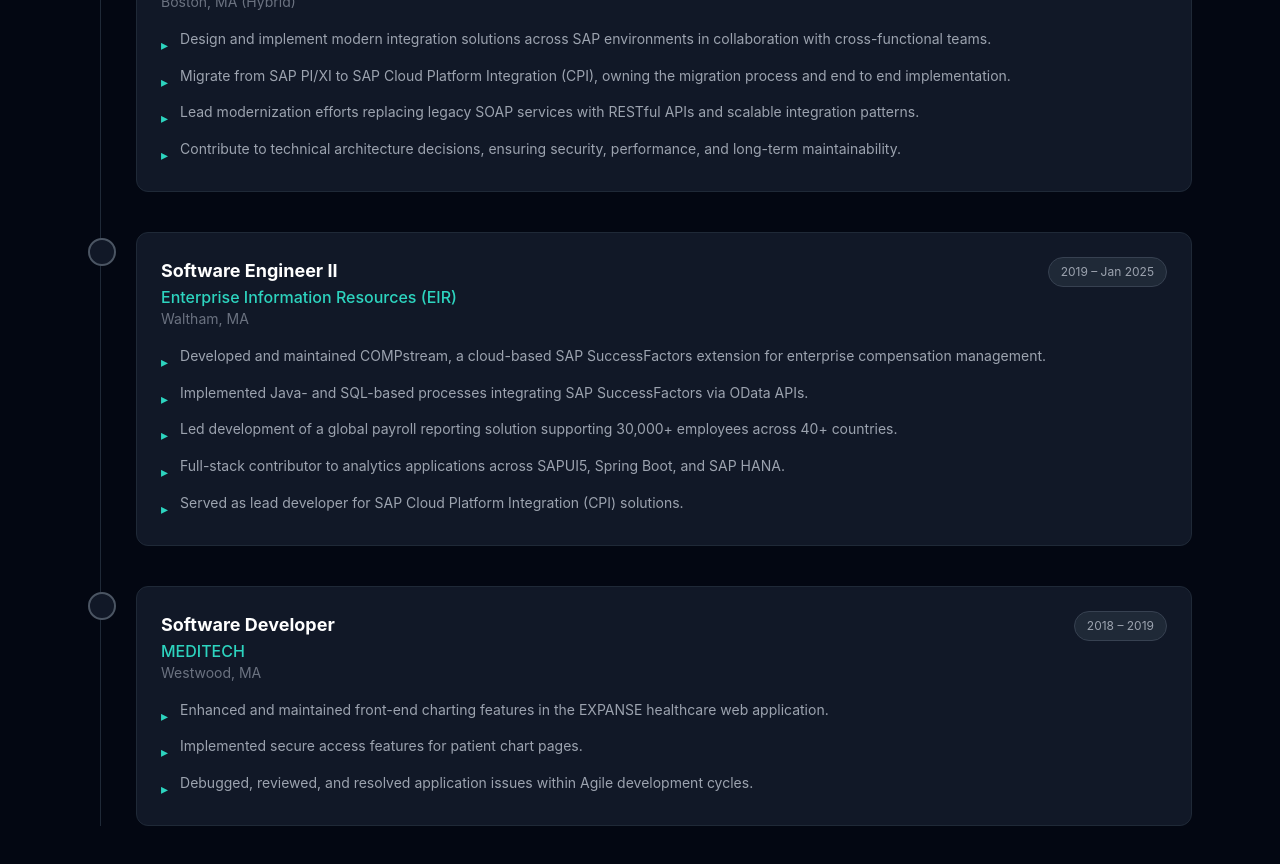
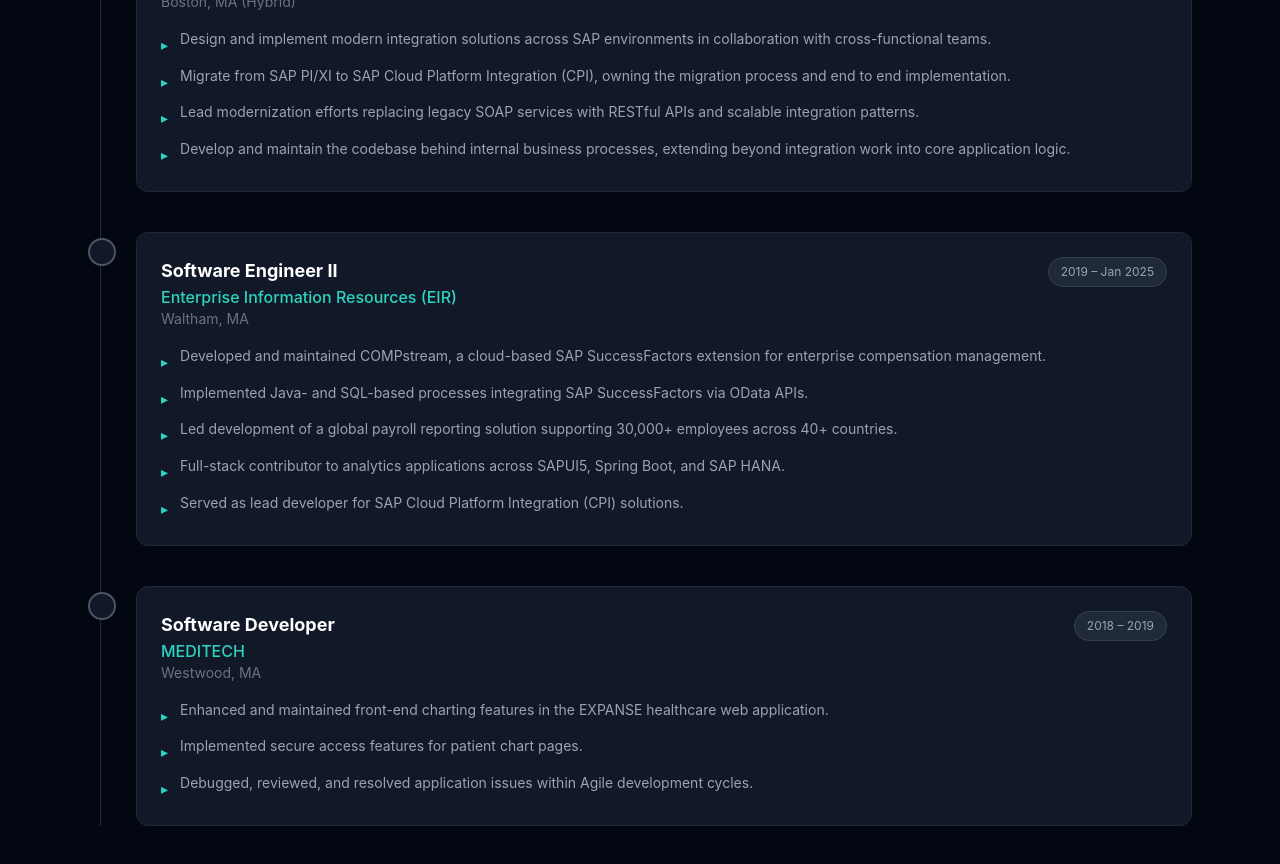
Before and after one commit to AWOuellette/Portfolio, a React (Vite) app: page / in a window 1280 px wide. Shown: the part 1980-2844 px from the top of the page. Built offline with nearby package versions, Linux system fonts and the light colour scheme.

Commit message:
MM updates

```diff
--- a/src/components/Experience.jsx
+++ b/src/components/Experience.jsx
@@ -9,7 +9,7 @@
       'Design and implement modern integration solutions across SAP environments in collaboration with cross-functional teams.',
       'Migrate from SAP PI/XI to SAP Cloud Platform Integration (CPI), owning the migration process and end to end implementation.',
       'Lead modernization efforts replacing legacy SOAP services with RESTful APIs and scalable integration patterns.',
-      'Contribute to technical architecture decisions, ensuring security, performance, and long-term maintainability.',
+      'Develop and maintain the codebase behind internal business processes, extending beyond integration work into core application logic.',
     ],
   },
   {
```
